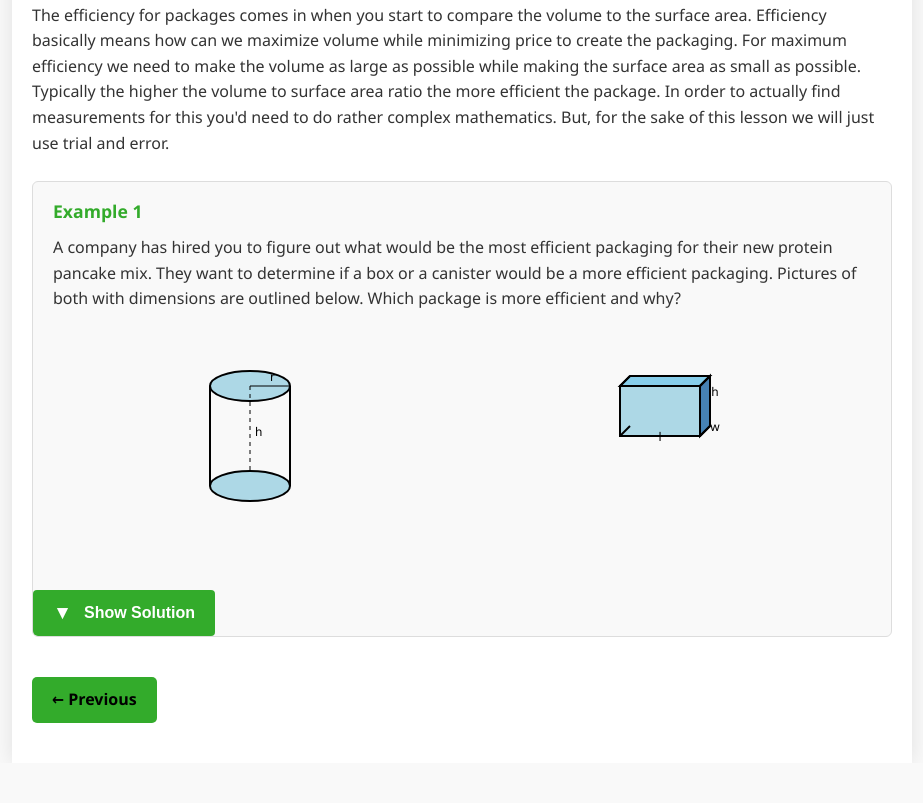
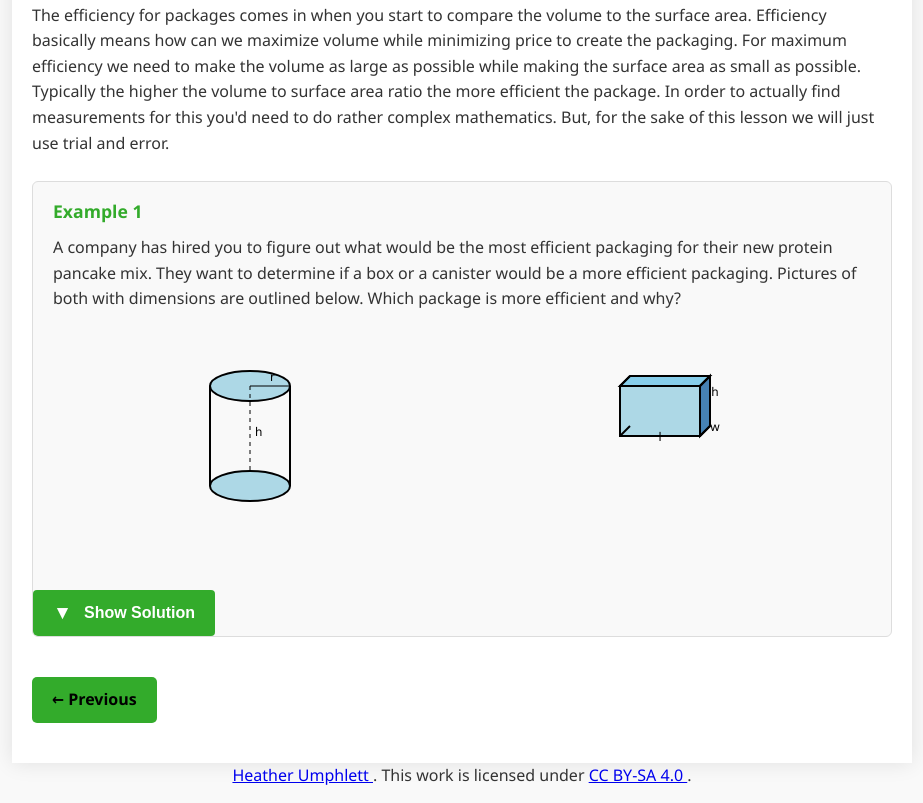
Before and after one commit to hme206/MTH154Textbook, a plain HTML site: page MTH154CH5_5.html in a window 1280 px wide. Shown: the part 1259-2062 px from the top of the page, without its empty margins (303-1226 px from the left). Before the commit the page ends 2022 px from the top, so only its background shows below. Drawn offline with nearby package versions, Linux system fonts and the light colour scheme.

```diff
--- a/MTH154CH5_5.html
+++ b/MTH154CH5_5.html
@@ -845,6 +845,16 @@
 </nav>
    </div>
 </div>
+	<footer style="text-align: center;">
+  <p>
+    <a href="https://hme206.github.io/MTH154Textbook/acknowledgement.html">
+      Heather Umphlett
+    </a>. This work is licensed under
+    <a href="https://creativecommons.org/licenses/by-sa/4.0/">
+      CC BY-SA 4.0
+    </a>.
+  </p>
+</footer>
 <script>
         function toggleExample(button) {
             const content = button.nextElementSibling;
```
